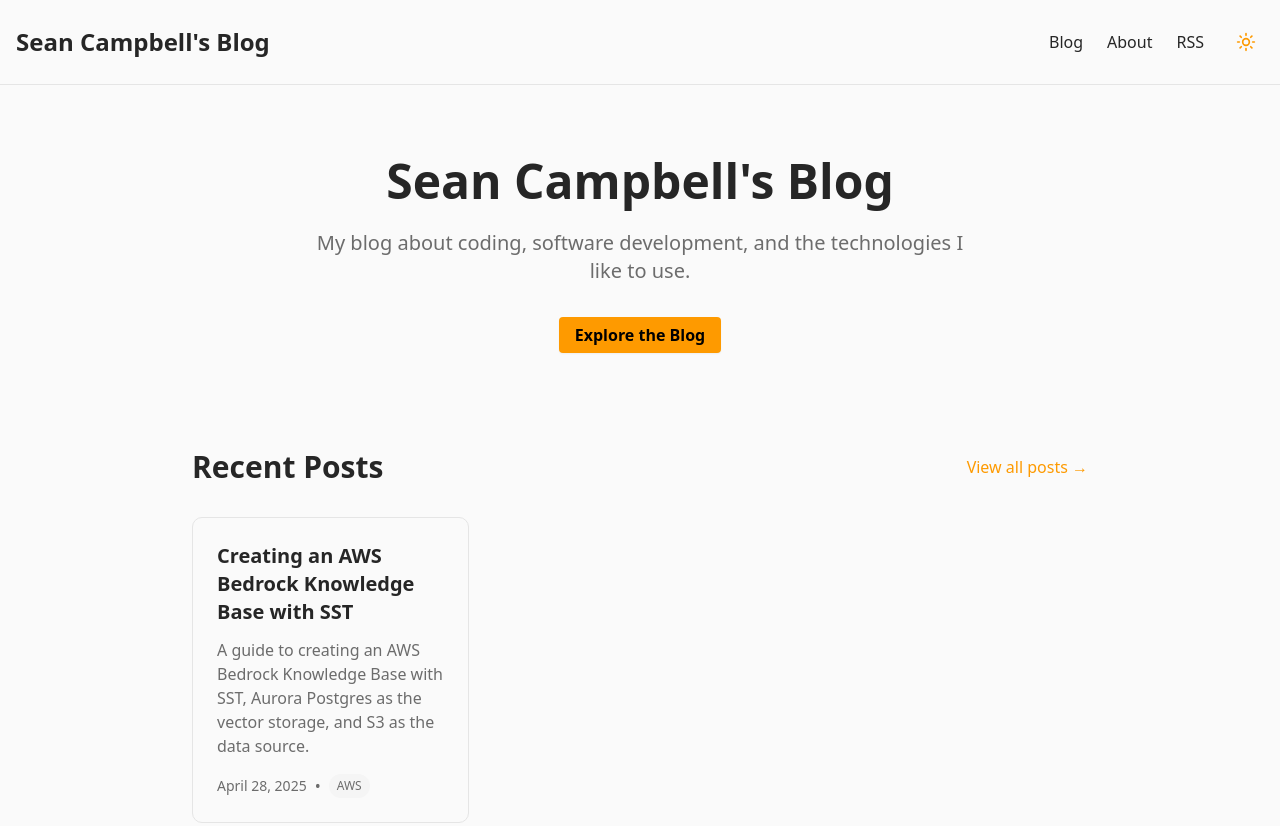
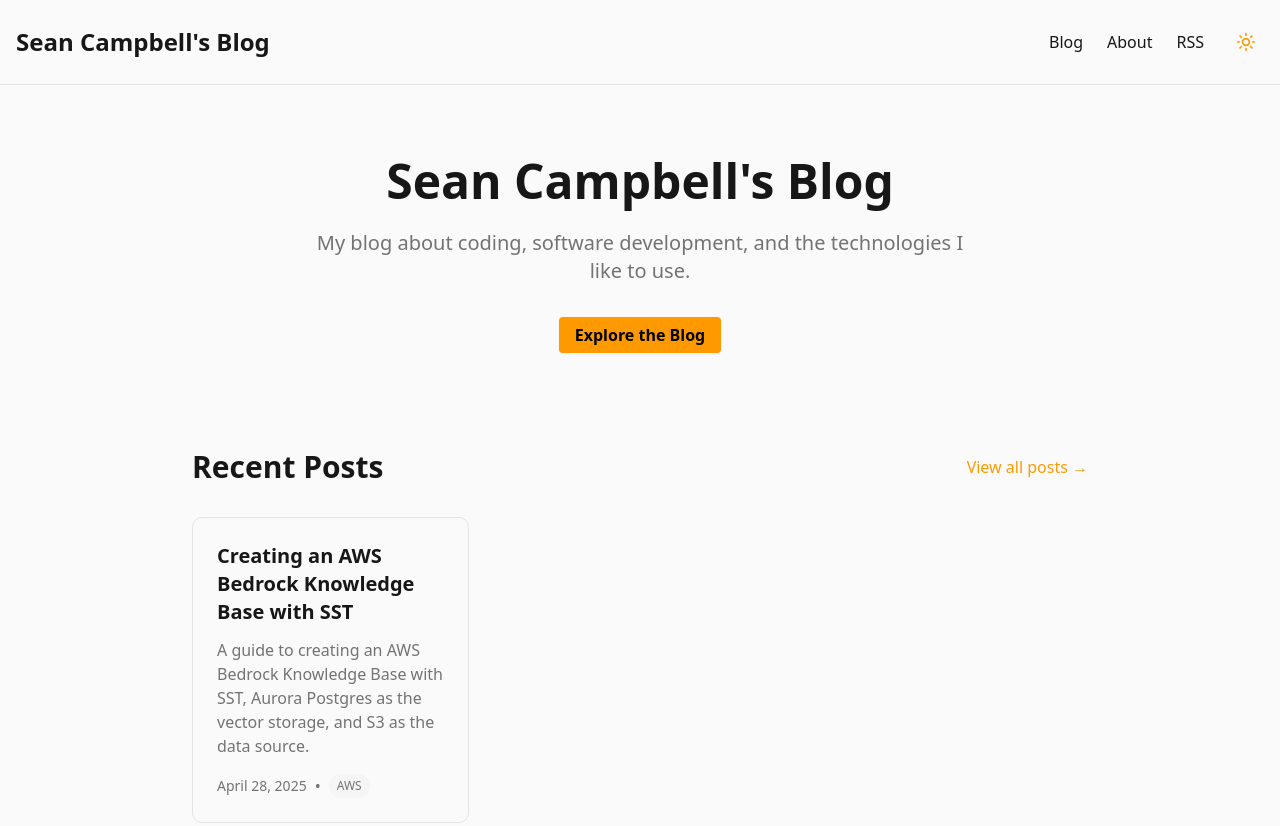
Before and after one commit to natac13/seanpaulcampbell.com, an Astro site in the folder apps/website/: page / in a window 1280 px wide. Shown: the top 826 px of the page. Built offline with nearby package versions, Linux system fonts and the light colour scheme; Astro itself is replaced by a stand-in of ours; some packages are replaced by stand-ins of ours.

Commit message:
Enhance GitHub Actions deployment workflow for production; re-enable and configure production deployment steps, including AWS credentials setup and Bun installation. Update CSS variables for improved color consistency across the website.

```diff
--- a/apps/website/src/styles/global.css
+++ b/apps/website/src/styles/global.css
@@ -6,17 +6,18 @@
 
 :root {
   --background: var(--color-neutral-50);
-  --foreground: var(--color-neutral-800);
+  --foreground: var(--color-neutral-900);
   --card: var(--color-white);
-  --card-foreground: var(--color-neutral-800);
+  --card-foreground: var(--color-neutral-900);
   --popover: var(--color-white);
-  --popover-foreground: var(--color-neutral-800);
+  --popover-foreground: var(--color-neutral-900);
   --primary: var(--color-amber-500);
   --primary-foreground: var(--color-black);
   --secondary: var(--color-green-800);
   --secondary-foreground: var(--color-amber-50);
   --muted: var(--color-neutral-100);
-  --muted-foreground: oklch(0.53 0 0);
+  /* --muted-foreground: oklch(0.53 0 0); */
+  --muted-foreground: var(--color-neutral-500);
   --accent: var(--color-amber-50);
   --accent-foreground: var(--color-amber-900);
   --destructive: var(--color-red-700);
@@ -30,7 +31,7 @@
   --chart-4: var(--color-amber-800);
   --chart-5: var(--color-amber-900);
   --sidebar: var(--color-neutral-100);
-  --sidebar-foreground: var(--color-neutral-800);
+  --sidebar-foreground: var(--color-neutral-900);
   --sidebar-primary: var(--color-amber-500);
   --sidebar-primary-foreground: var(--color-black);
   --sidebar-accent: var(--color-amber-50);
```
Also changed, not shown: .github/workflows/deploy.yml.
